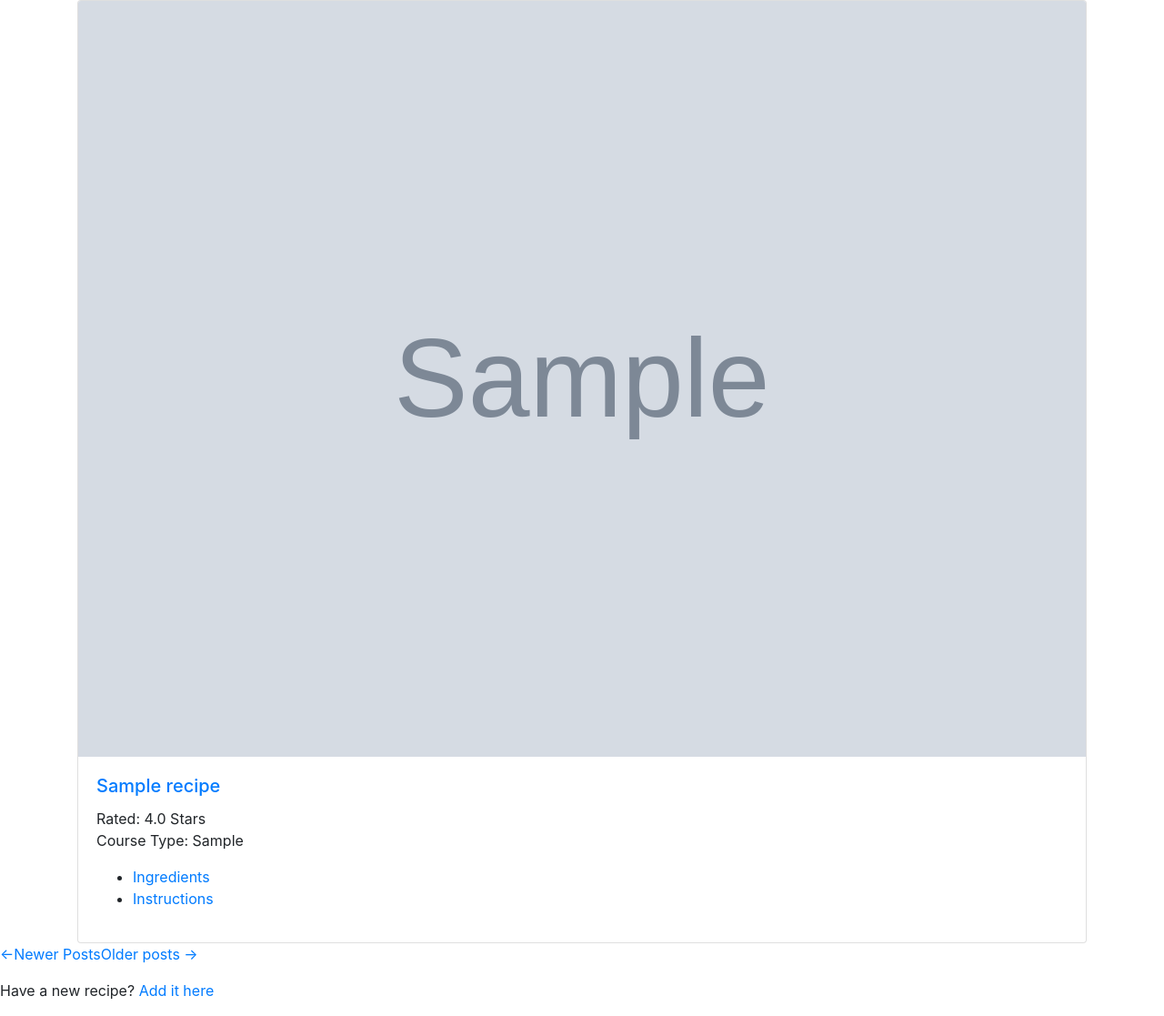
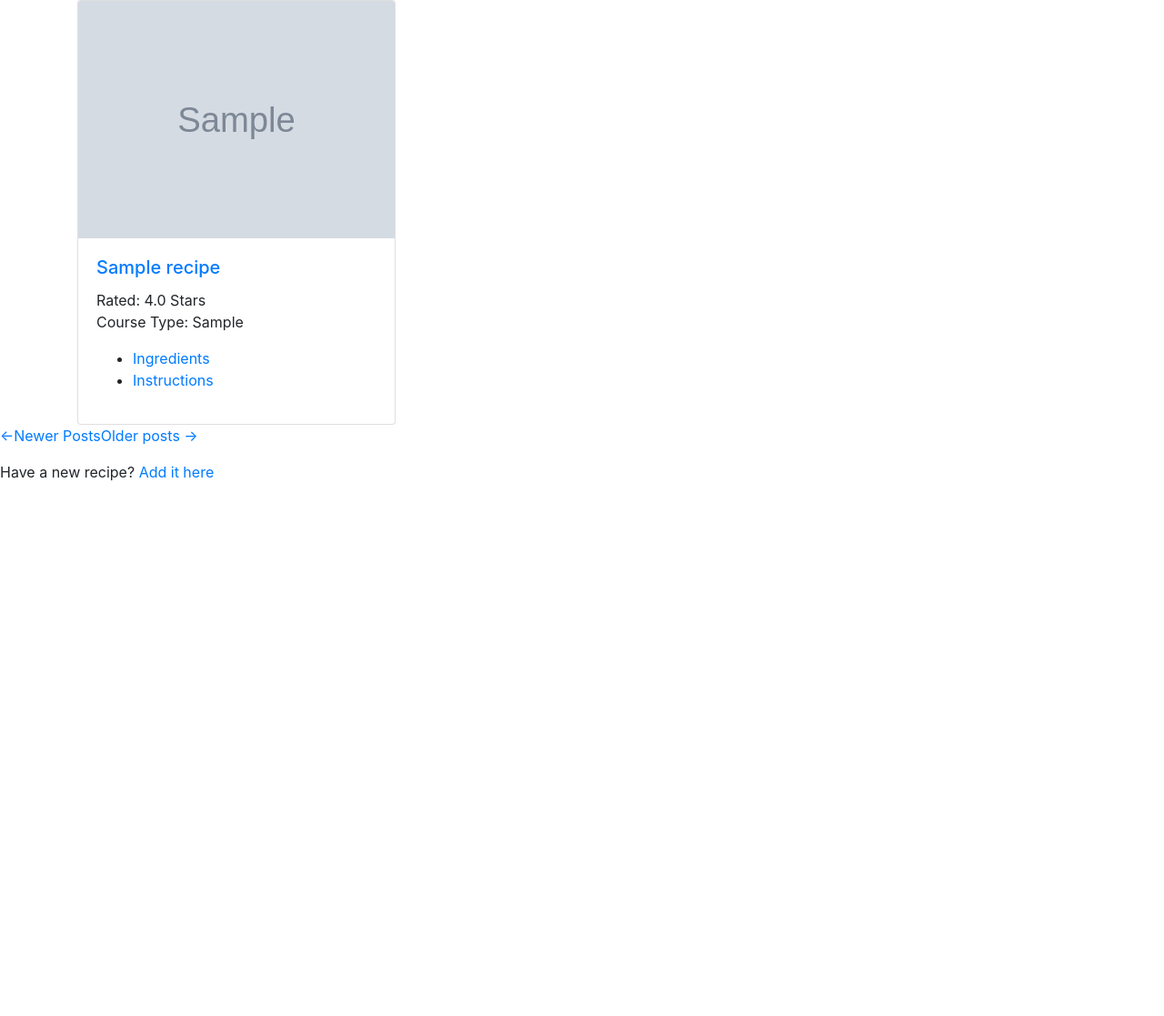
Before and after one commit to angrycaptain19/recipe-box, a Flask app: template app/templates/index.html in a window 1280 px wide. Shown: the part 88-1205 px from the top of the page at 91% size. After the commit the page ends 617 px from the top, so only its background shows below. Run offline with Flask 2, Linux system fonts and the light colour scheme; tables that the repository leaves empty hold one stand-in row (values such as "Sample post"); the template is opened without the code that fills it: values that come from a table or form of the project are taken from there, most other values are stand-ins (such as "Sample title", 1, 10 or a date in 2020); grey boxes marked "Sample" are stand-in pictures; parts of the project's set-up code (start-up, migrations or seed data) failed here and were passed over; some libraries are stand-ins or nearby versions.

Commit message:
constraining card image size

```diff
--- a/app/templates/_recipe_card.html
+++ b/app/templates/_recipe_card.html
@@ -1,5 +1,5 @@
 {% block content %}
-	<div class="col">
+	<div class="col-sm-12 col-md-6 col-lg-4">
 		<div class="card" style="">
 			<img src="{{ recipe.Image }}"class=" card-img-top">
 			<div class="card-body">
```
